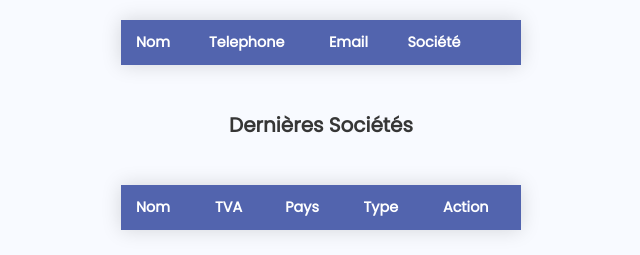
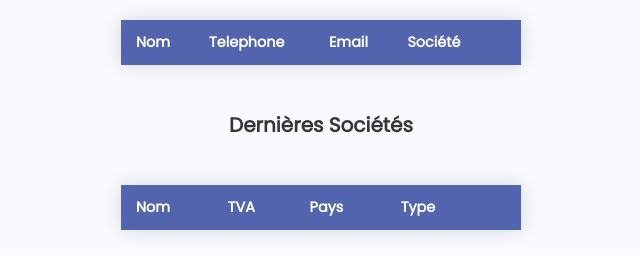
Before and after one commit to ShinYami/PHP-challenge-2-COGIP, a PHP site: template views/app/home.php in a window 1280 px wide. Shown: the part 738-993 px from the top of the page, without its empty margins (319-959 px from the left). Run offline with PHP 8.4, Linux system fonts and the light colour scheme; the template is opened without the code that fills it, so the values that code supplies are empty; some libraries are stand-ins or nearby versions.

Commit message:
Update home.php

```diff
--- a/views/app/home.php
+++ b/views/app/home.php
@@ -81,7 +81,7 @@
                         <th>TVA</th>
                         <th>Pays</th>
                         <th>Type</th>
-                        <th>Action</th>
+                        <th></th>
                     </tr>
                 </thead>
                 <tbody>
```
